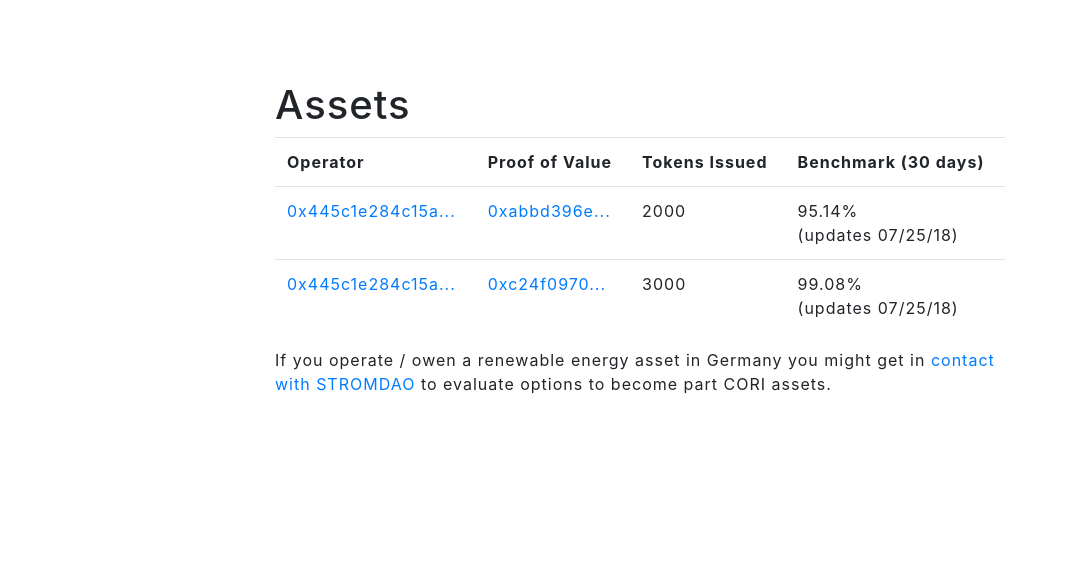
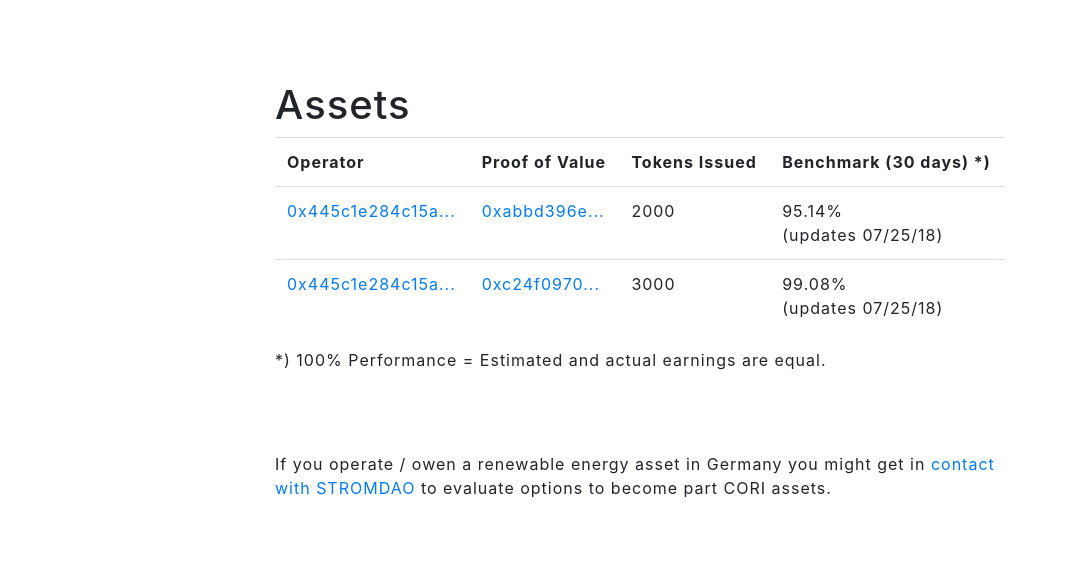
Before and after one commit to energychain/Corrently, a website with bundled scripts: page static/index.html in a window 1280 px wide. Shown: the part 5720-6299 px from the top of the page, without its empty margins (0-1068 px from the left). Built offline with nearby package versions, Linux system fonts and the light colour scheme.

Commit message:
Added static performance data

```diff
--- a/static/index.html
+++ b/static/index.html
@@ -176,7 +176,7 @@
           <div class="col-lg-8 mx-auto">
             <h1>Assets</h1>
             <table class="table">
-            <tr><th>Operator</th><th>Proof of Value</th><th>Tokens Issued</th><th>Benchmark (30 days)</th></tr>
+            <tr><th>Operator</th><th>Proof of Value</th><th>Tokens Issued</th><th>Benchmark (30 days) *)</th></tr>
             <tr>
               <td><a href="https://etherscan.io/address/0x445c1e284c15a50a69fe7d6dcd9fba3b938b52bb#tokentxns">0x445c1e284c15a...</a></td>
               <td><a href="https://etherscan.io/tx/0xabbd396e4e96517a63a834a3177f8b2809e1bd6682547f1d07bc5bf8073a99d3">0xabbd396e...</a></td>
@@ -190,6 +190,7 @@
               <td>99.08%<br/>(updates 07/25/18)</td>
             </tr>
           </table>
+          <p>*) 100% Performance = Estimated and actual earnings are equal.</p>
           <p>If you operate / owen a renewable energy asset in Germany you might get in <a href="#contact">contact with STROMDAO</a> to evaluate options to become part CORI assets.</p>
           </div>
         </div>
```
